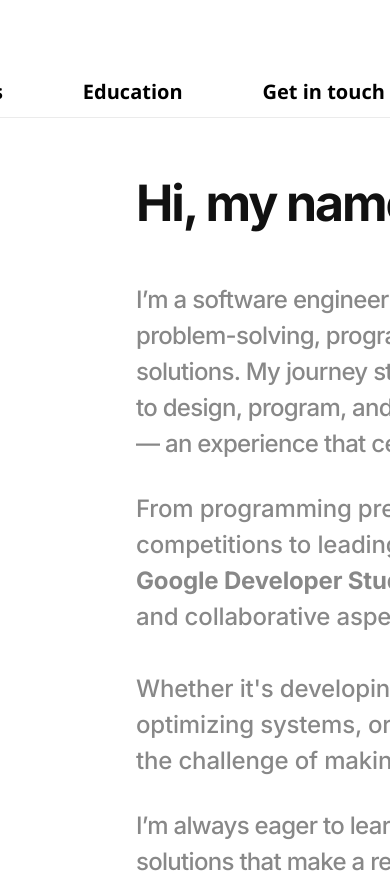
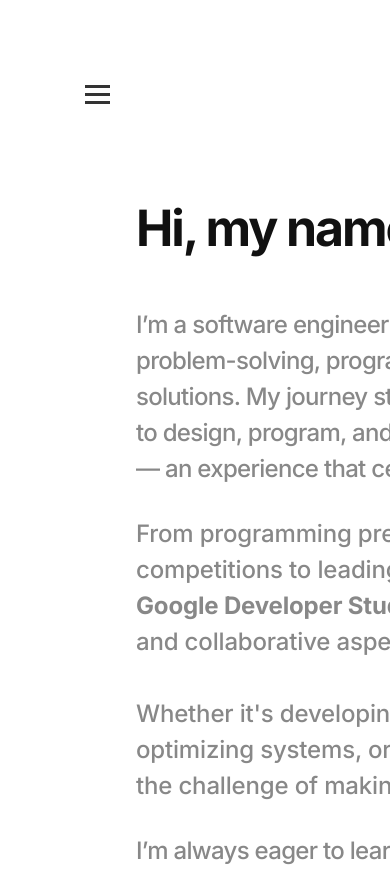
Before and after one commit to mikey6002/BarryLinPortfolio, a React (Vite) app in the folder portfolio/: page / in a window 390 px wide. Shown: the top 873 px of the page. Built offline with nearby package versions, Linux system fonts and the light colour scheme.

Commit message:
mobile support navbar

```diff
--- a/portfolio/src/screens/Profile/sections/Navbar/Container.jsx
+++ b/portfolio/src/screens/Profile/sections/Navbar/Container.jsx
@@ -1,4 +1,4 @@
-import React from "react";
+import React, { useState } from "react";
 import { Component } from "../../../../components/Component";
 import "./style.css";
 
@@ -18,6 +18,13 @@ const navItems = [
 ];
 
 export const Container = () => {
+  const [mobileMenuOpen, setMobileMenuOpen] = useState(false);
+
+  const handleNavClick = (id) => {
+    scrollToSection(id);
+    setMobileMenuOpen(false); // Close menu after clicking
+  };
+
   return (
     <div className="container">
       <div className="nav">
@@ -29,7 +36,18 @@ export const Container = () => {
           </div>
         </div>
 
-        <div className="div-3">
+        {/* Hamburger Menu Button */}
+        <div
+          className="hamburger-menu"
+          onClick={() => setMobileMenuOpen(!mobileMenuOpen)}
+          aria-label="Toggle menu"
+        >
+          <span></span>
+          <span></span>
+          <span></span>
+        </div>
+
+        <div className={`div-3 ${mobileMenuOpen ? 'mobile-open' : ''}`}>
           {navItems.map(({ text, id }) => (
             <div className="container-wrapper-3" key={id}>
               <div className="component-wrapper">
@@ -38,7 +56,7 @@ export const Container = () => {
                   text={text}
                   textClassName="component-instance"
                   variant="two"
-                  onClick={() => scrollToSection(id)}
+                  onClick={() => handleNavClick(id)}
                 />
               </div>
             </div>
--- a/portfolio/src/screens/Profile/sections/Navbar/style.css
+++ b/portfolio/src/screens/Profile/sections/Navbar/style.css
@@ -7,6 +7,8 @@
   align-items: center;
   gap: 10px;
   position: relative;
+  width: 100%;
+  margin-bottom: 20px;
 }
 
 /* ===== Navigation Bar ===== */
@@ -103,3 +105,79 @@
   top: 57px;
   left: 0;
 }
+
+/* Hamburger Menu Styles */
+.hamburger-menu {
+  display: none;
+  flex-direction: column;
+  cursor: pointer;
+  padding: 10px;
+  gap: 5px;
+}
+
+.hamburger-menu span {
+  width: 25px;
+  height: 3px;
+  background-color: #333;
+  transition: all 0.3s ease;
+}
+
+/* Mobile Responsive Styles */
+@media (max-width: 1280px) {
+  .container .nav {
+    width: 100%;
+    max-width: 100%;
+    padding: 0 20px;
+  }
+
+  .container .horizontal-divider {
+    width: 100%;
+  }
+
+  .container .div-3 {
+    gap: 40px;
+  }
+}
+
+@media (max-width: 768px) {
+  .container .nav {
+    height: auto;
+    min-height: 64px;
+    flex-wrap: wrap;
+    padding: 10px 20px;
+  }
+
+  .hamburger-menu {
+    display: flex;
+  }
+
+  .container .div-3 {
+    display: none;
+    flex-direction: column;
+    width: 100%;
+    gap: 20px;
+    padding: 20px 0;
+  }
+
+  .container .div-3.mobile-open {
+    display: flex;
+  }
+
+  .container .component-instance {
+    font-size: 18px !important;
+  }
+
+  .container .horizontal-divider {
+    display: none;
+  }
+}
+
+@media (max-width: 480px) {
+  .container .nav {
+    padding: 10px 15px;
+  }
+
+  .container .component-instance {
+    font-size: 16px !important;
+  }
+}
```
